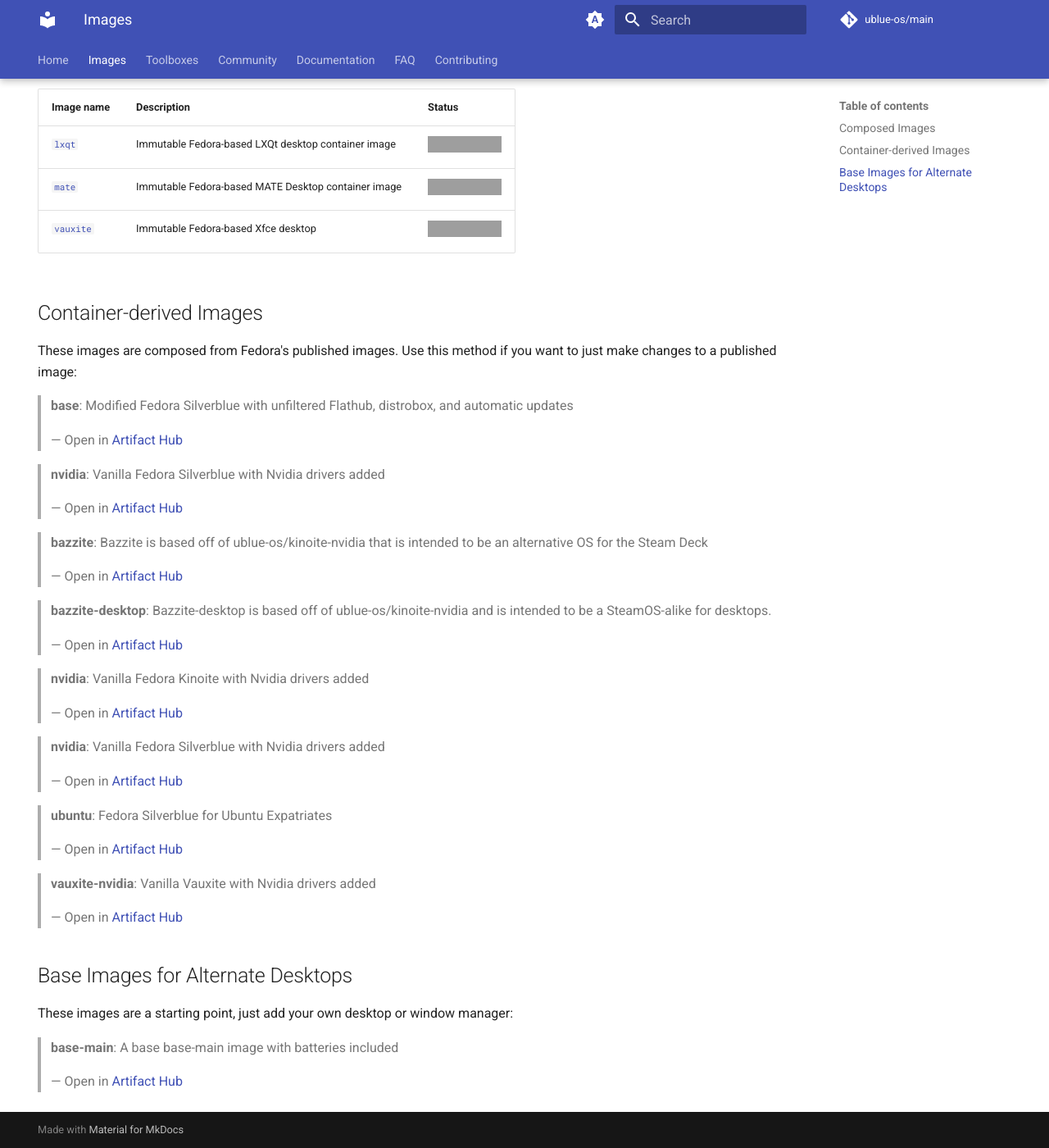
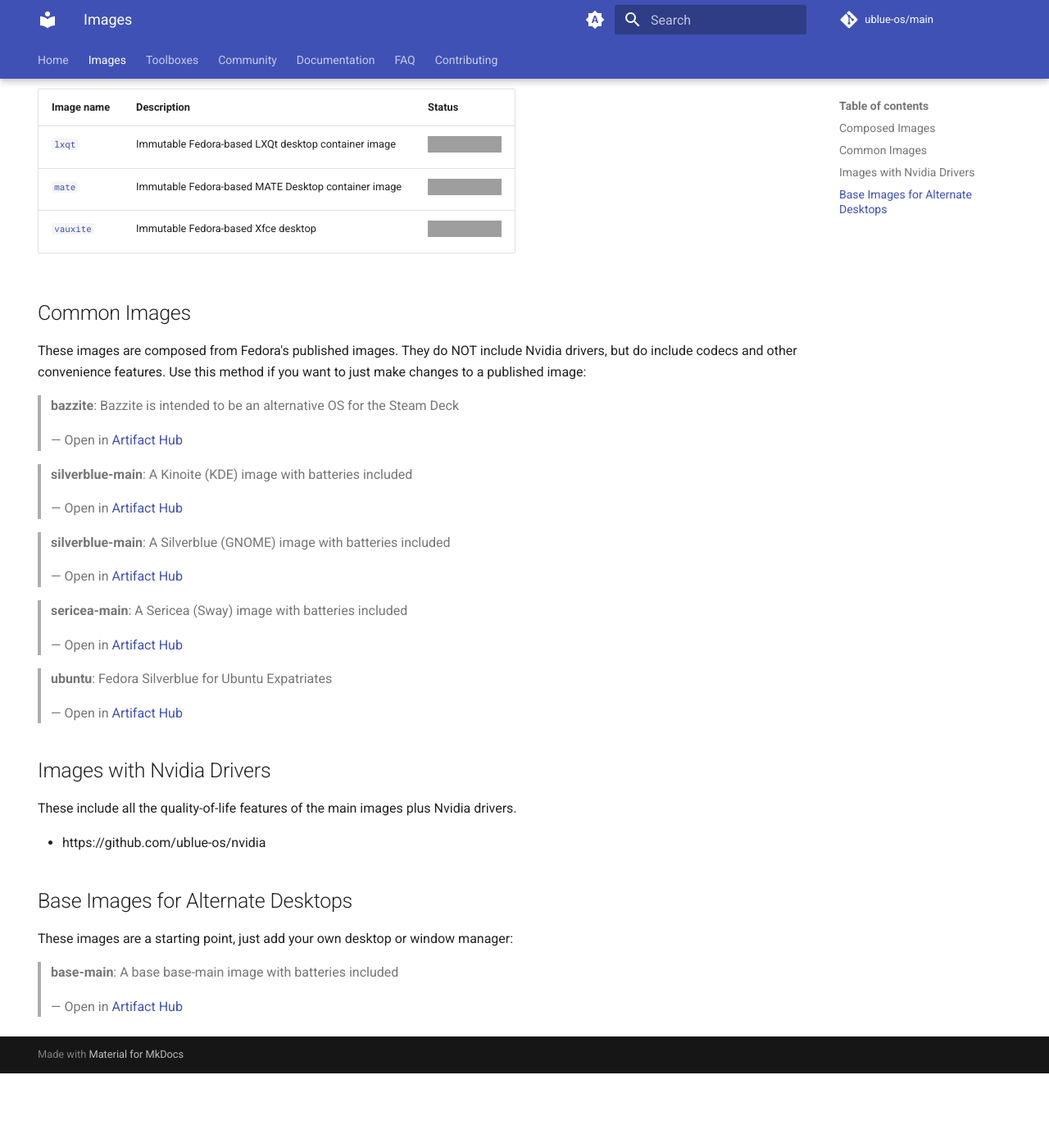
Before and after one commit to ublue-os/website, an MkDocs documentation site: the page built from docs/images.md, in a window 1280 px wide and 1400 px high, scrolled down 503 px. Shown: the whole window at 82% size. Built offline with MkDocs 1.6.1 and Material for MkDocs 9.7.7, drawn with Linux system fonts in a browser that asks for light colours; a script that is not in the unit is left out; comment, search, counter and statistics services are not loaded; after the commit the page ends 1812 px from its top, so only the background shows below that; grey boxes are pictures that could not be loaded.

Commit message:
fix: restructure image list
Splitting these up, will add Nvidia ones when the metadata is fixed and we set them up for ingestion in artifacthub.

```diff
--- a/docs/images.md
+++ b/docs/images.md
@@ -24,26 +24,27 @@ Use this method if you want to build your image from scratch.
 | [`mate`](https://github.com/ublue-os/mate) | Immutable Fedora-based MATE Desktop container image | [![mate](https://github.com/ublue-os/mate/actions/workflows/build.yml/badge.svg)](https://github.com/ublue-os/mate/actions/workflows/build.yml) |
 | [`vauxite`](https://github.com/ublue-os/vauxite) | Immutable Fedora-based Xfce desktop | [![vauxite](https://github.com/ublue-os/vauxite/actions/workflows/build.yml/badge.svg)](https://github.com/ublue-os/vauxite/actions/workflows/build.yml) |
 
-## Container-derived Images
+## Common Images
 
 These images are composed from Fedora's published images.
+They do NOT include Nvidia drivers, but do include codecs and other convenience features.
 Use this method if you want to just make changes to a published image:
 
-<div class="artifacthub-widget" data-url="https://artifacthub.io/packages/container/ublue/base" data-theme="light" data-header="false" data-stars="true" data-responsive="true"><blockquote><p lang="en" dir="ltr"><b>base</b>: Modified Fedora Silverblue with unfiltered Flathub, distrobox, and automatic updates</p>&mdash; Open in <a href="https://artifacthub.io/packages/container/ublue/base">Artifact Hub</a></blockquote></div><script async src="https://artifacthub.io/artifacthub-widget.js"></script>
+<div class="artifacthub-widget" data-url="https://artifacthub.io/packages/container/bazzite/bazzite" data-theme="light" data-header="false" data-stars="true" data-responsive="true"><blockquote><p lang="en" dir="ltr"><b>bazzite</b>: Bazzite is intended to be an alternative OS for the Steam Deck</p>&mdash; Open in <a href="https://artifacthub.io/packages/container/bazzite/bazzite">Artifact Hub</a></blockquote></div><script async src="https://artifacthub.io/artifacthub-widget.js"></script>
 
-<div class="artifacthub-widget" data-url="https://artifacthub.io/packages/container/base-nvidia/base-nvidia" data-theme="light" data-header="false" data-stars="true" data-responsive="true"><blockquote><p lang="en" dir="ltr"><b>nvidia</b>: Vanilla Fedora Silverblue with Nvidia drivers added</p>&mdash; Open in <a href="https://artifacthub.io/packages/container/base-nvidia/base-nvidia">Artifact Hub</a></blockquote></div><script async src="https://artifacthub.io/artifacthub-widget.js"></script>
+<div class="artifacthub-widget" data-url="https://artifacthub.io/packages/container/kinoite-main/kinoite-main" data-theme="light" data-header="false" data-stars="true" data-responsive="true"><blockquote><p lang="en" dir="ltr"><b>silverblue-main</b>: A Kinoite (KDE) image with batteries included</p>&mdash; Open in <a href="https://artifacthub.io/packages/container/kinoite-main/kinoite-main">Artifact Hub</a></blockquote></div><script async src="https://artifacthub.io/artifacthub-widget.js"></script>
 
-<div class="artifacthub-widget" data-url="https://artifacthub.io/packages/container/bazzite/bazzite" data-theme="light" data-header="false" data-stars="true" data-responsive="true"><blockquote><p lang="en" dir="ltr"><b>bazzite</b>: Bazzite is based off of ublue-os/kinoite-nvidia that is intended to be an alternative OS for the Steam Deck</p>&mdash; Open in <a href="https://artifacthub.io/packages/container/bazzite/bazzite">Artifact Hub</a></blockquote></div><script async src="https://artifacthub.io/artifacthub-widget.js"></script>
+<div class="artifacthub-widget" data-url="https://artifacthub.io/packages/container/silverblue-main/silverblue-main" data-theme="light" data-header="false" data-stars="true" data-responsive="true"><blockquote><p lang="en" dir="ltr"><b>silverblue-main</b>: A Silverblue (GNOME) image with batteries included</p>&mdash; Open in <a href="https://artifacthub.io/packages/container/silverblue-main/silverblue-main">Artifact Hub</a></blockquote></div><script async src="https://artifacthub.io/artifacthub-widget.js"></script>
 
-<div class="artifacthub-widget" data-url="https://artifacthub.io/packages/container/bazzite-desktop/bazzite-desktop" data-theme="light" data-header="false" data-stars="true" data-responsive="true"><blockquote><p lang="en" dir="ltr"><b>bazzite-desktop</b>: Bazzite-desktop is based off of ublue-os/kinoite-nvidia and is intended to be a SteamOS-alike for desktops. </p>&mdash; Open in <a href="https://artifacthub.io/packages/container/bazzite-desktop/bazzite-desktop">Artifact Hub</a></blockquote></div><script async src="https://artifacthub.io/artifacthub-widget.js"></script>
+<div class="artifacthub-widget" data-url="https://artifacthub.io/packages/container/sericea-main/sericea-main" data-theme="light" data-header="false" data-stars="true" data-responsive="true"><blockquote><p lang="en" dir="ltr"><b>sericea-main</b>: A Sericea (Sway) image with batteries included</p>&mdash; Open in <a href="https://artifacthub.io/packages/container/sericea-main/sericea-main">Artifact Hub</a></blockquote></div><script async src="https://artifacthub.io/artifacthub-widget.js"></script>
 
-<div class="artifacthub-widget" data-url="https://artifacthub.io/packages/container/nvidia/kinoite-nvidia" data-theme="light" data-header="false" data-stars="true" data-responsive="true"><blockquote><p lang="en" dir="ltr"><b>nvidia</b>: Vanilla Fedora Kinoite with Nvidia drivers added</p>&mdash; Open in <a href="https://artifacthub.io/packages/container/nvidia/kinoite-nvidia">Artifact Hub</a></blockquote></div><script async src="https://artifacthub.io/artifacthub-widget.js"></script>
+<div class="artifacthub-widget" data-url="https://artifacthub.io/packages/container/ubuntu/ubuntu" data-theme="light" data-header="false" data-stars="true" data-responsive="false"><blockquote><p lang="en" dir="ltr"><b>ubuntu</b>: Fedora Silverblue for Ubuntu Expatriates</p>&mdash; Open in <a href="https://artifacthub.io/packages/container/ubuntu/ubuntu">Artifact Hub</a></blockquote></div><script async src="https://artifacthub.io/artifacthub-widget.js"></script>
 
-<div class="artifacthub-widget" data-url="https://artifacthub.io/packages/container/silverblue-nvidia/silverblue-nvidia" data-theme="light" data-header="false" data-stars="true" data-responsive="true"><blockquote><p lang="en" dir="ltr"><b>nvidia</b>: Vanilla Fedora Silverblue with Nvidia drivers added</p>&mdash; Open in <a href="https://artifacthub.io/packages/container/silverblue-nvidia/silverblue-nvidia">Artifact Hub</a></blockquote></div><script async src="https://artifacthub.io/artifacthub-widget.js"></script>
+## Images with Nvidia Drivers
 
-<div class="artifacthub-widget" data-url="https://artifacthub.io/packages/container/ubuntu/ubuntu" data-theme="light" data-header="false" data-stars="true" data-responsive="true"><blockquote><p lang="en" dir="ltr"><b>ubuntu</b>: Fedora Silverblue for Ubuntu Expatriates</p>&mdash; Open in <a href="https://artifacthub.io/packages/container/ubuntu/ubuntu">Artifact Hub</a></blockquote></div><script async src="https://artifacthub.io/artifacthub-widget.js"></script>
+These include all the quality-of-life features of the main images plus Nvidia drivers.
 
-<div class="artifacthub-widget" data-url="https://artifacthub.io/packages/container/vauxite-nvidia/vauxite-nvidia" data-theme="light" data-header="false" data-stars="true" data-responsive="true"><blockquote><p lang="en" dir="ltr"><b>vauxite-nvidia</b>: Vanilla Vauxite with Nvidia drivers added</p>&mdash; Open in <a href="https://artifacthub.io/packages/container/vauxite-nvidia/vauxite-nvidia">Artifact Hub</a></blockquote></div><script async src="https://artifacthub.io/artifacthub-widget.js"></script>
+- https://github.com/ublue-os/nvidia
 
 ## Base Images for Alternate Desktops
 
```
